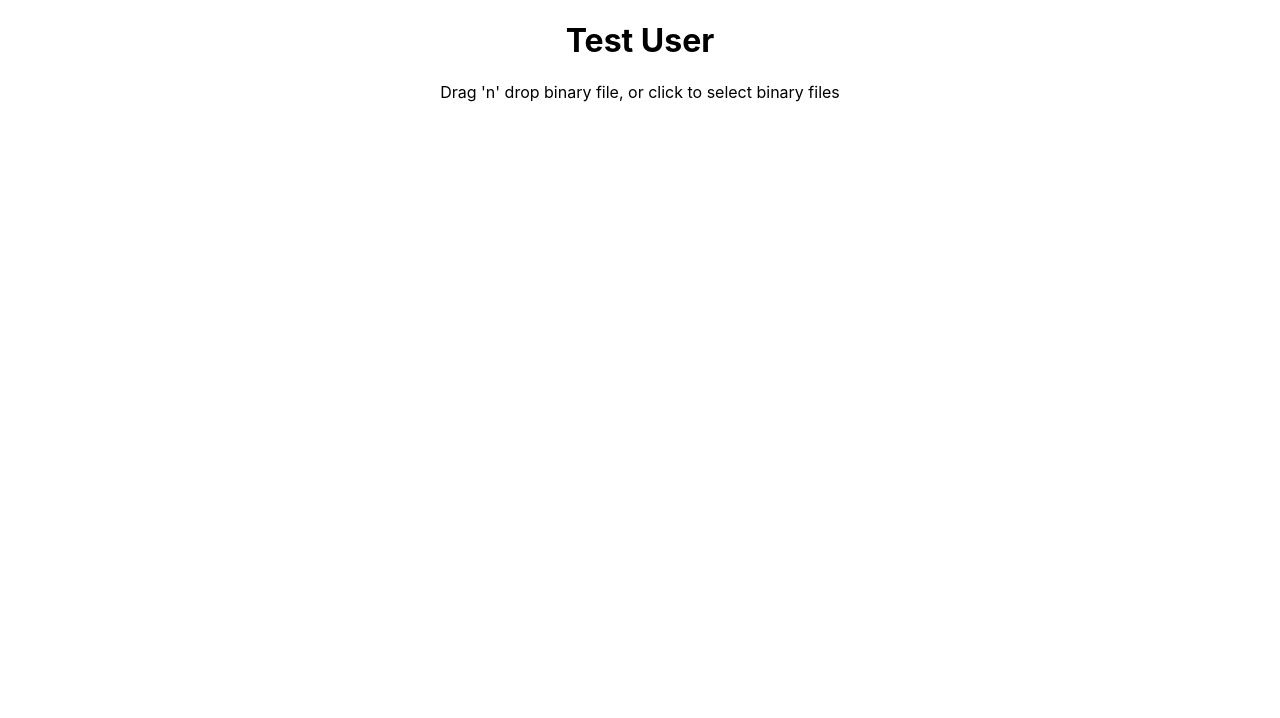
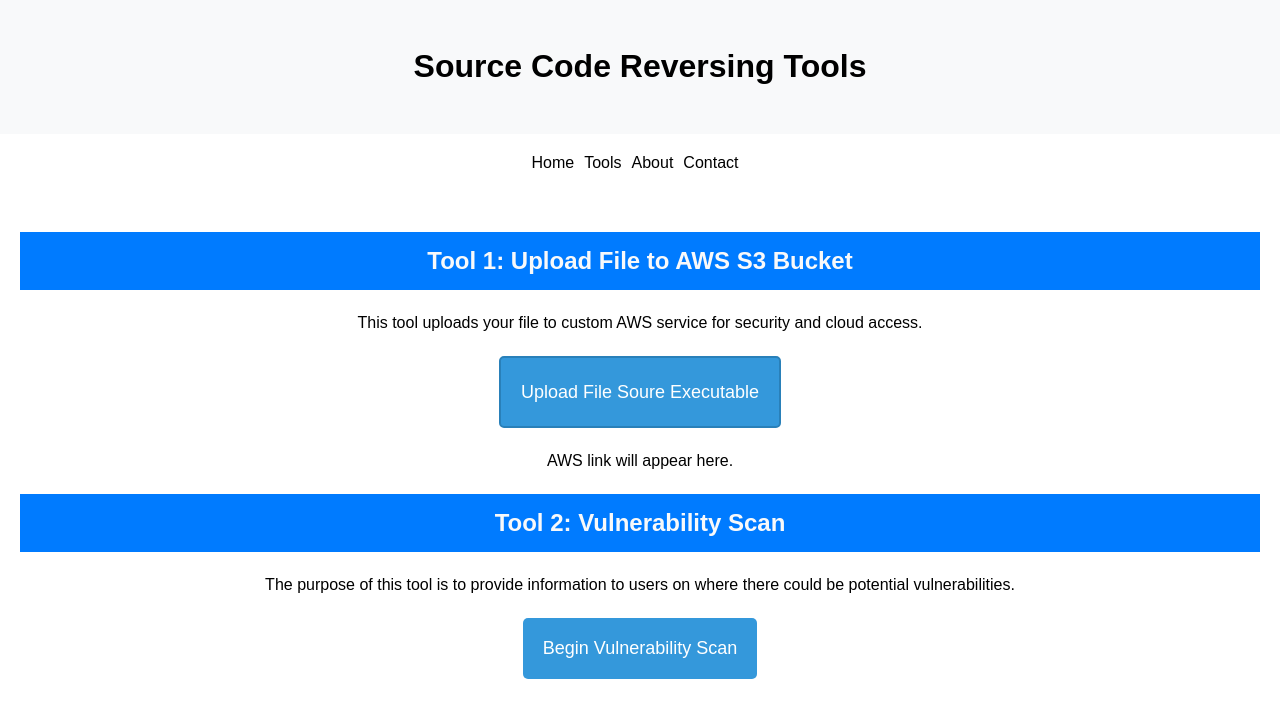
Before and after one commit to danielCao1/451_C3, a React (Create React App) app in the folder app/: page / in a window 1280 px wide. Shown: the top 718 px of the page. Built offline with nearby package versions, Linux system fonts and the light colour scheme; no server answers.

Commit message:
UI update

```diff
--- a/app/src/App.css
+++ b/app/src/App.css
@@ -12,3 +12,85 @@
   font-size: calc(10px + 2vmin);
   color: white;
 }
+
+
+body { font-family: Arial, sans-serif; line-height: 1.6; }
+
+ header {
+        background-color: #f8f9fa;
+        padding: 20px;
+        text-align: center;
+    }
+
+    nav ul {
+        list-style-type: none;
+        padding: 0;
+    }
+
+    nav ul li {
+        display: inline;
+        margin-right: 10px;
+    }
+
+    nav ul li a {
+        text-decoration: none;
+        color: #000;
+    }
+
+    main {
+        padding: 20px;
+    }
+
+    h2 {
+        color: #f8f9fa;
+        background-color: #007bff;
+        padding: 10px;
+        margin-bottom: 20px;
+    }
+
+    h3 {
+        color: #f8f9fa;
+        background-color: #6c757d;
+        padding: 10px;
+        margin-bottom: 20px;
+    }
+
+    p {
+        margin-bottom: 20px;
+    }
+
+
+    .upload-container {
+      text-align: center;
+    }
+
+    /* Add styles for the file input label */
+    .file-input-label {
+      display: inline-block;
+      padding: 20px;
+      background-color: #3498db; /* Set a background color for the button */
+      border: 2px solid #2980b9; /* Set a border color for the button */
+      color: #fff; /* White text color for the button */
+      cursor: pointer;
+      font-size: 18px; /* Set the font size */
+      border-radius: 5px; /* Add some border-radius for rounded corners */
+    }
+
+    .file-input-label input {
+      display: none;
+    }
+
+    .styled-button {
+      background-color: #3498db; /* Blue background color */
+      color: #fff; /* White text color */
+      padding: 20px; /* Padding around the text */
+      font-size: 18px; /* Font size */
+      border: none; /* Remove border */
+      border-radius: 5px; /* Add some border-radius for rounded corners */
+      cursor: pointer; /* Add a pointer cursor on hover */
+      transition: background-color 0.3s ease; /* Smooth transition for background color */
+    }
+
+    .styled-button:hover {
+      background-color: #2980b9; /* Darker blue on hover */
+    }
--- a/app/src/App.js
+++ b/app/src/App.js
@@ -18,7 +18,6 @@ const UserProfiles = () => {
 
   return (
     <div>
-      <h1>Test User</h1>
       <p>{userProfiles[0]?.userProfileId}</p>
       <Dropzone {...userProfiles[0]} />
       {userProfiles[0]?.userProfileId ? (
@@ -33,11 +32,60 @@ const UserProfiles = () => {
 };
 
 function App() {
+
+  const [outputText, setOutputText] = useState('AWS link will appear here.');
+
+  const handleFileUpload = (event) => {
+    const selectedFile = event.target.files[0];
+
+    if (selectedFile) {
+      // Do something with the selected file, such as upload it to a server
+      console.log('Selected File:', selectedFile);
+
+      const processedValue = `Processed: `;
+
+      // Update the output text
+      setOutputText(processedValue);
+    }
+  };
+
   return (
-    <div className="App">
-      <UserProfiles />
-    </div>
-  );
+      <div className="App">
+        <header>
+          <h1>Source Code Reversing Tools</h1>
+        </header>
+
+        <nav>
+          <ul>
+            <li><a href="#">Home</a></li>
+            <li><a href="#">Tools</a></li>
+            <li><a href="#">About</a></li>
+            <li><a href="#">Contact</a></li>
+          </ul>
+        </nav>
+
+        <main>
+          <h2>Tool 1: Upload File to AWS S3 Bucket</h2>
+          <p>This tool uploads your file to custom AWS service for security and cloud access.</p>
+
+          <div className="upload-container">
+          <label className="file-input-label">
+            Upload File Soure Executable
+            <input type="file" onChange={handleFileUpload} />
+          </label>
+          <p></p>
+          <div id="app">
+        <p id="outputText">{outputText}</p>
+      </div>
+        </div>
+
+        <h2>Tool 2: Vulnerability Scan</h2>
+        <p>The purpose of this tool is to provide information to users on where there could be potential vulnerabilities.</p>
+
+        <button class="styled-button">Begin Vulnerability Scan</button>
+        </main>
+      </div>
+    );
 }
 
 function Dropzone({ userProfileId }) {
@@ -75,7 +123,7 @@ function Dropzone({ userProfileId }) {
       {isDragActive ? (
         <p>Drop binary file here ...</p>
       ) : (
-        <p>Drag 'n' drop binary file, or click to select binary files</p>
+      <p></p>
       )}
     </div>
   );
```
